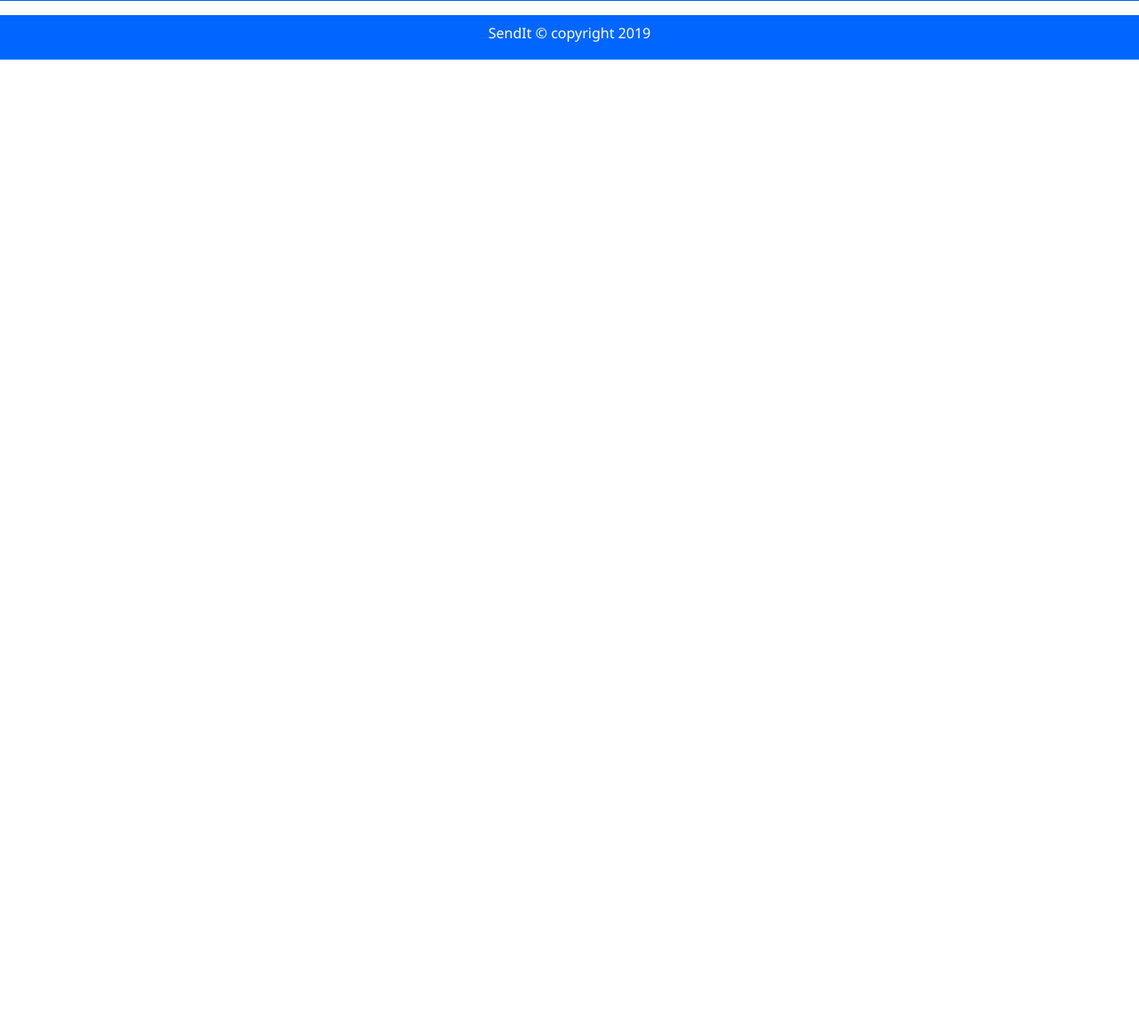
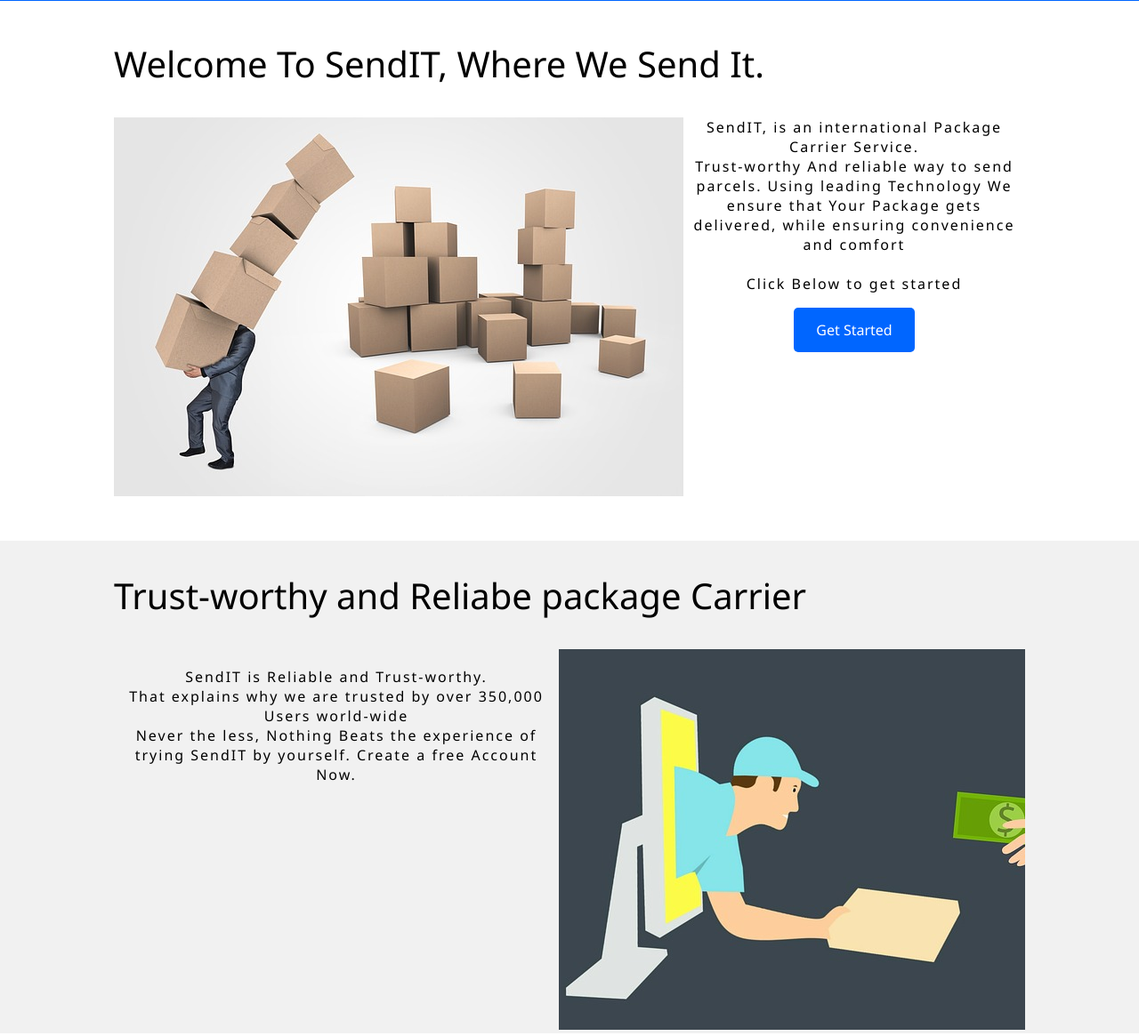
Before and after one commit to kolniy/SendIt, a plain HTML site: page UI/index.html in a window 1280 px wide. Shown: the part 60-1225 px from the top of the page at 89% size. Before the commit the page ends 801 px from the top, so only its background shows below. Drawn offline with Linux system fonts and the light colour scheme; a web font is replaced by a local one.

Commit message:
Created home page for SendIT

```diff
--- a/UI/css/main.css
+++ b/UI/css/main.css
@@ -80,6 +80,59 @@
         width: 100%;
     }
 }
+
+#welcome{
+    margin-top : 10px;
+}
+
+.welcome-image{
+
+    float: left;
+}
+
+.welcome-image img {
+    width: 100%;
+}
+
+.welcome-p{
+    font-family: 'Segoe UI', Tahoma, Geneva, Verdana, sans-serif;
+    font-size: 16px;
+    font-weight: 500;
+    text-align: center;
+    margin-top : 20px;
+    letter-spacing: 2px;
+}
+
+.welcome-text{
+    text-align: center;
+}
+
+.welcome-text a{
+    background-color: #0066ff;
+    color: white;
+    padding: 14px 25px;
+    text-align: center;
+    text-decoration: none;
+    display: inline-block;
+    font-family: 'Segoe UI', Tahoma, Geneva, Verdana, sans-serif;
+    border-radius: 5px;
+}
+
+#Trust-worthy{
+    background-color: #F1F1F1;
+}
+
+.trust-image{
+    max-width: 500px;
+    float: left;
+}
+
+.trust-text{
+    text-align: center;
+    float: left;
+    max-width: 500px;
+}
+
 
 /** footer styles */
 
--- a/UI/index.html
+++ b/UI/index.html
@@ -25,16 +25,44 @@
    </div>
 </header>
 
-<section>
+<section id="welcome">
+    <div class="container">
+        <h1 class="intro">Welcome To SendIT, Where We Send It.</h1>
+        <div class="welcome-image">
+            <img src="images/welcome.jpg" title="Send it Image" alt="Image of box on Transit" >
+        </div>
+        <div class="welcome-text">
+            <p class="welcome-p">
+                SendIT, is an international Package Carrier Service. <br>
+                Trust-worthy And reliable way to send parcels. Using leading Technology
+                We ensure that Your Package gets delivered, while ensuring convenience and comfort
+                    <br> <br>
+                Click Below to get started
+            </p>
+
+            <a class="welcome-btn" href="sign-up.html"> Get Started</a>
+        </div>
+    </div>
+
+    <br> <br>
 
 </section>
 
-<section>
-
-</section>
-
-<section>
-
+<section id="Trust-worthy">
+<div class="container">
+        <h1 class="intro">Trust-worthy and Reliabe package Carrier</h1>
+        <div class="trust-text">
+            <p class="welcome-p">
+                SendIT is Reliable and Trust-worthy. <br>
+                That explains why we are trusted by over 350,000 Users world-wide <br>
+                Never the less, Nothing Beats the experience of trying SendIT by yourself.
+                Create a free Account Now.
+            </p>
+        </div>
+        <div class="trust-image">
+                <img src="images/trust-worth.jpg" title="Send it Image" alt="SendIT is trust-worth" >
+            </div>
+    </div>
 </section>
 
 <footer>
```
Also changed, not shown: UI/css/get-details.html (deleted, +0 -89 lines), UI/images/trust-worth.jpg (added), UI/images/welcome.jpg (added).
